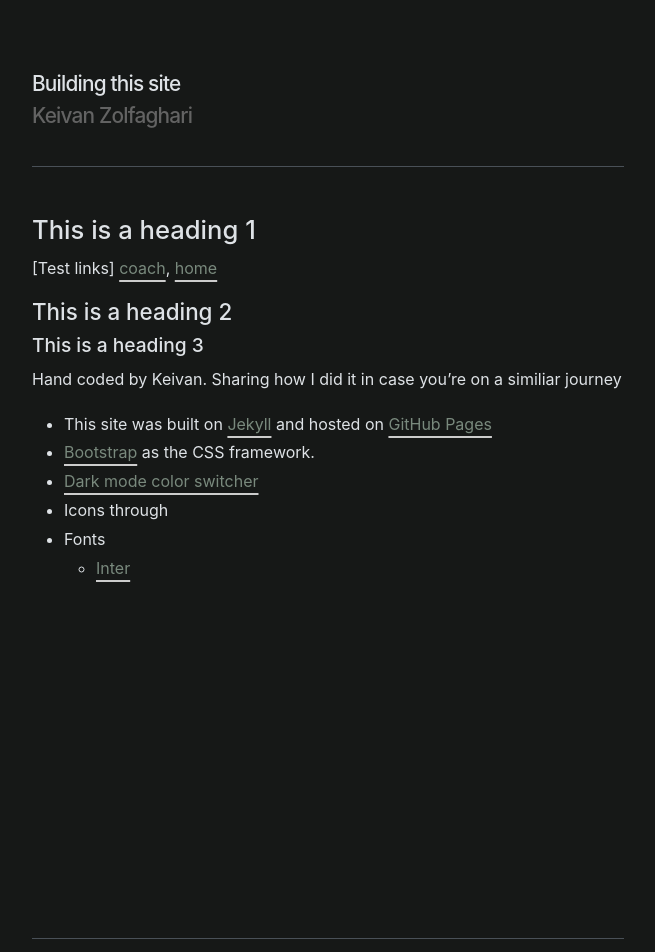
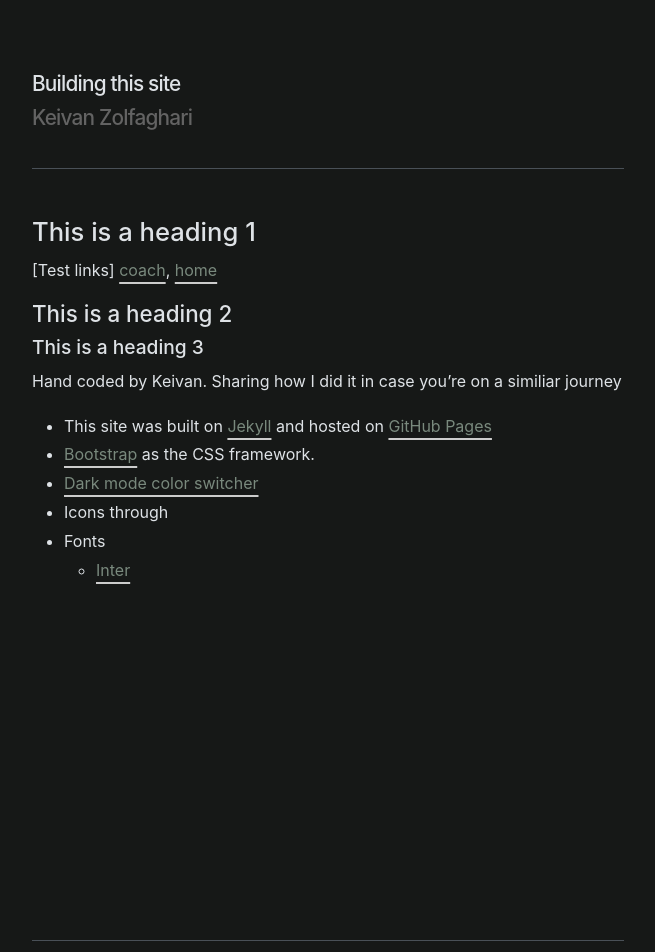
Before and after one commit to keivanz/keivanz.github.io, a Jekyll site: the page built from pages/colophon.md, in a window 1280 px wide. Shown: the top 952 px of the page, without its empty margins (312-967 px from the left). Built offline with Jekyll 4.4.1, drawn with Linux system fonts in a browser that asks for light colours; nearby versions of some CDN libraries; some web fonts are replaced.

Commit message:
Update _custom.scss

```diff
--- a/_sass/_custom.scss
+++ b/_sass/_custom.scss
@@ -290,4 +290,4 @@ main {
   }
 }*/
 
-.spacing {padding: top 2px;}
+.spacing {padding-bottom: 2px;}
```
